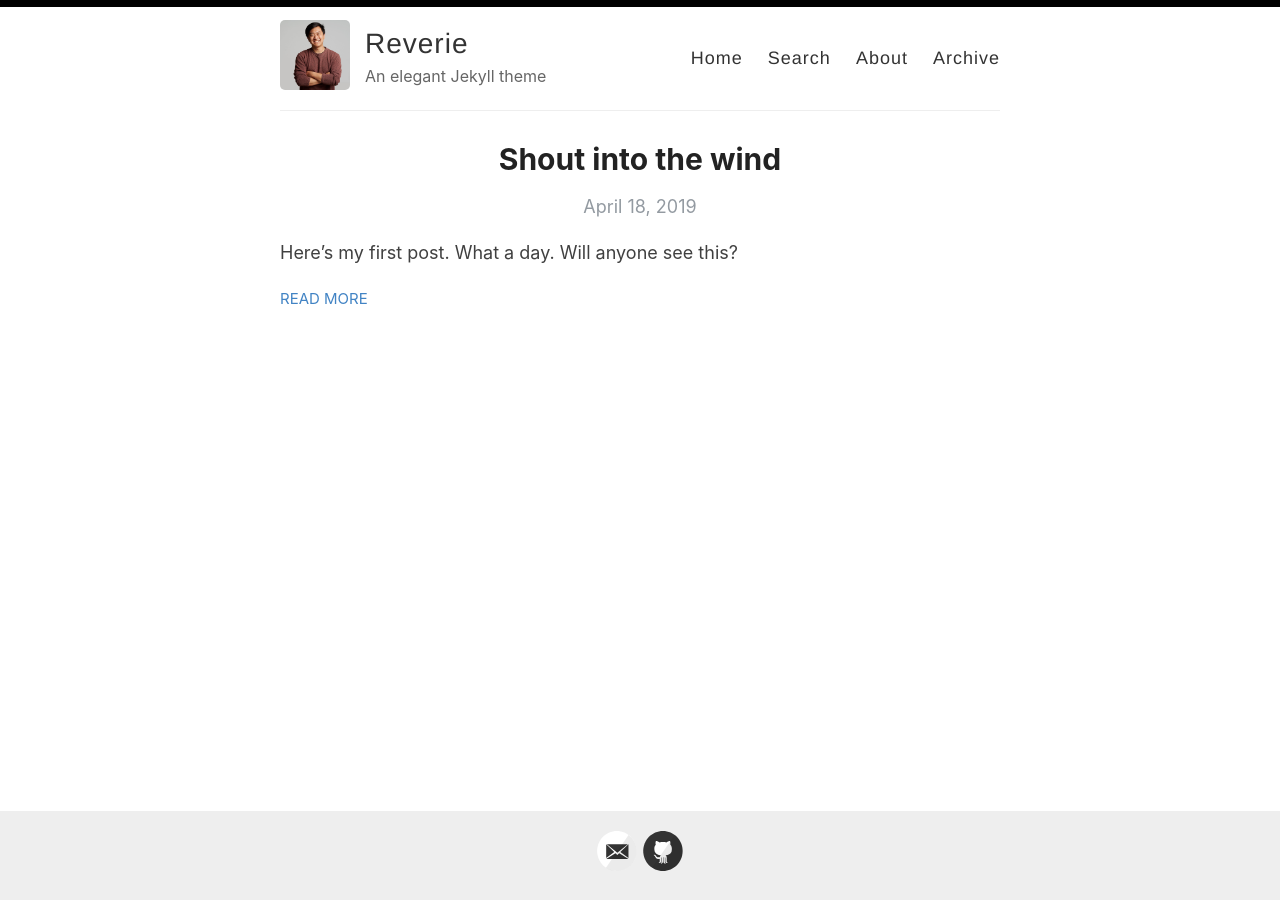
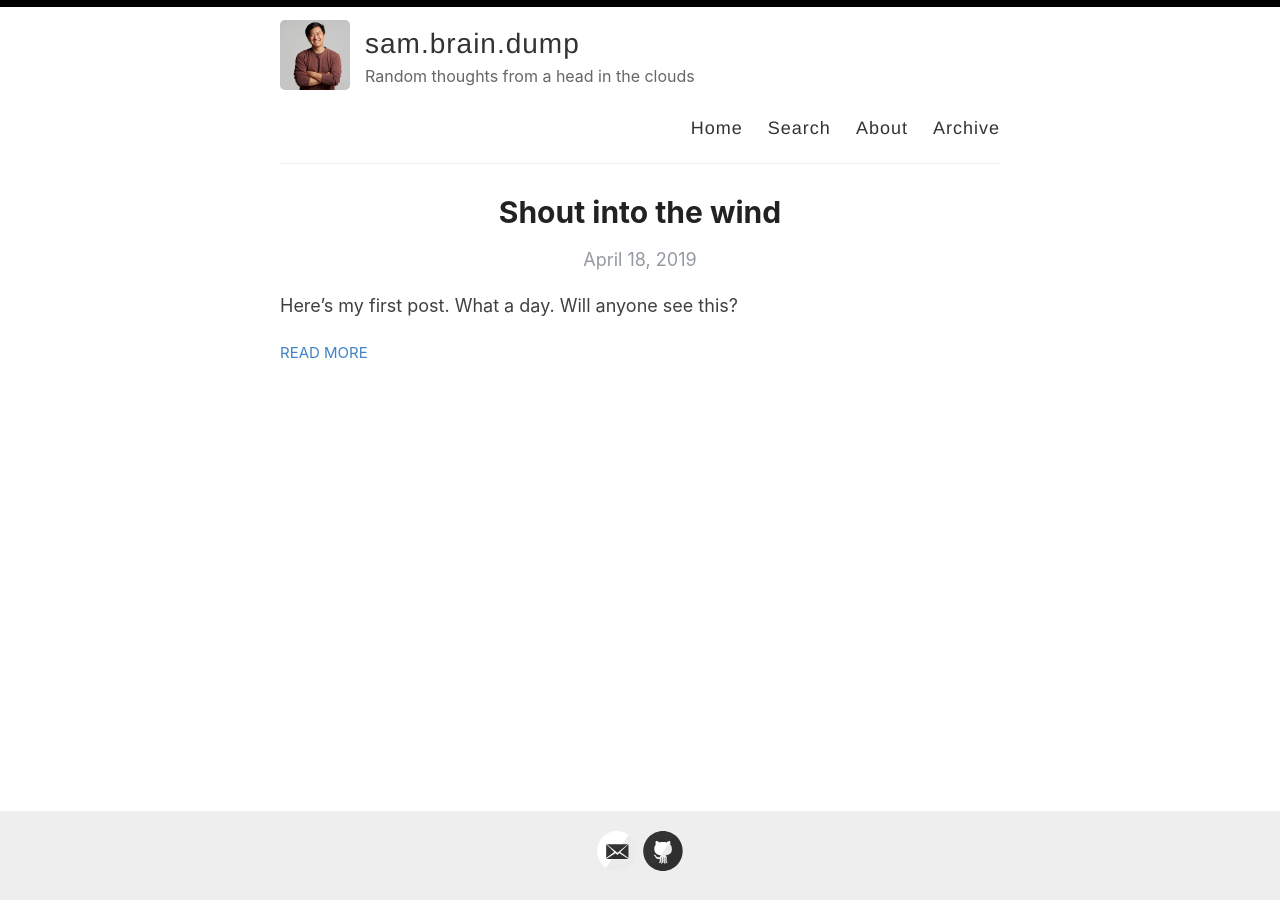
Before and after one commit to samsohn28/samsohn28.github.io, a Jekyll site: the page built from index.html, in a window 1280 px wide. Built offline with Jekyll 4.4.1, drawn with Linux system fonts in a browser that asks for light colours; the list of posts is cut into pages by our own code.

Commit message:
update title and description

```diff
--- a/_config.yml
+++ b/_config.yml
@@ -3,13 +3,13 @@
 #
 
 # Name of your site (displayed in the header)
-name: Reverie
+name: sam.brain.dump
 
 # Name of the author
 author: Samuel Sohn
 
 # Short bio or description (displayed in the header)
-description: An elegant Jekyll theme
+description: Random thoughts from a head in the clouds
 
 # URL of your avatar or profile pic (you could use your GitHub profile pic)
 avatar: /images/9378_low.jpeg
```
